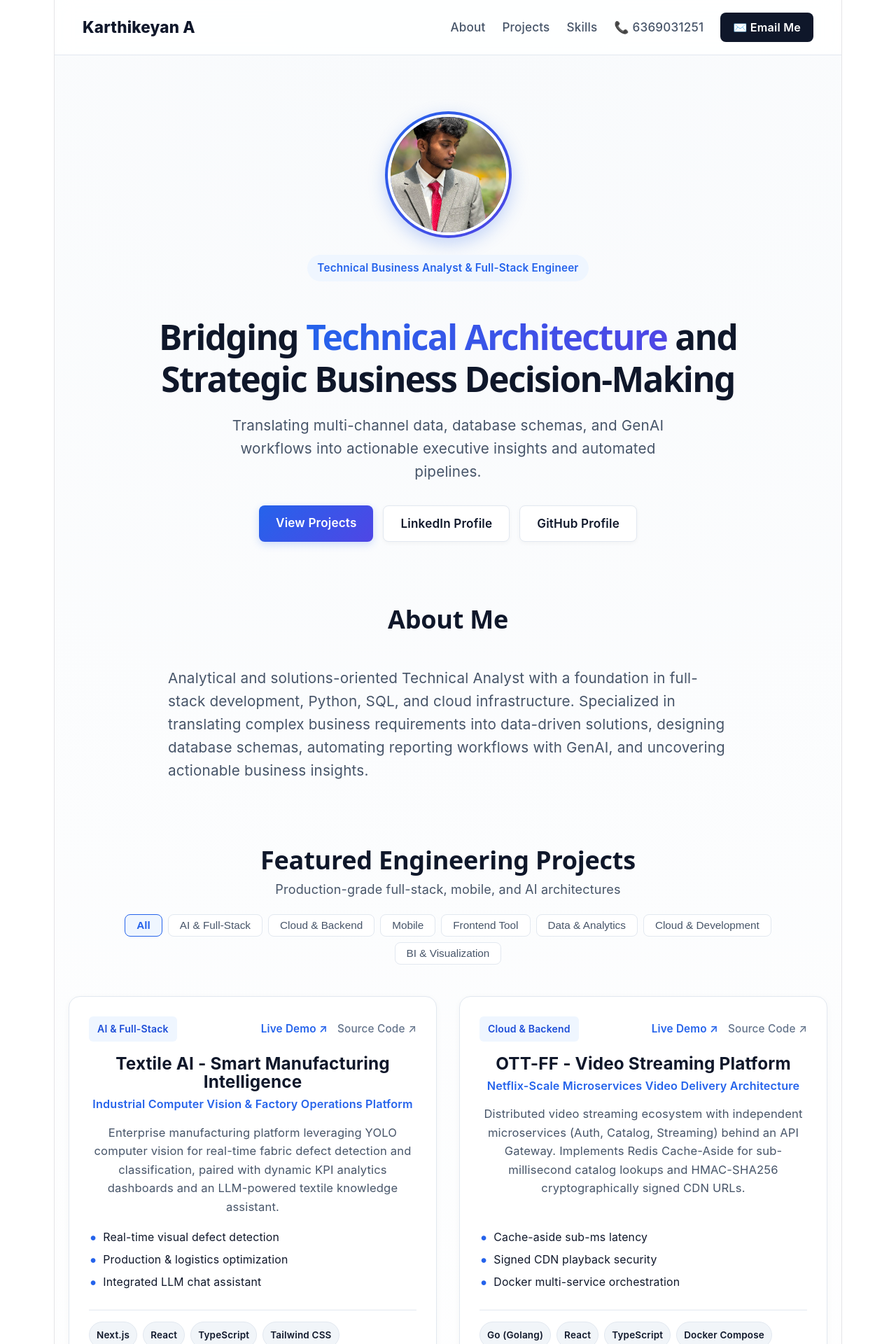
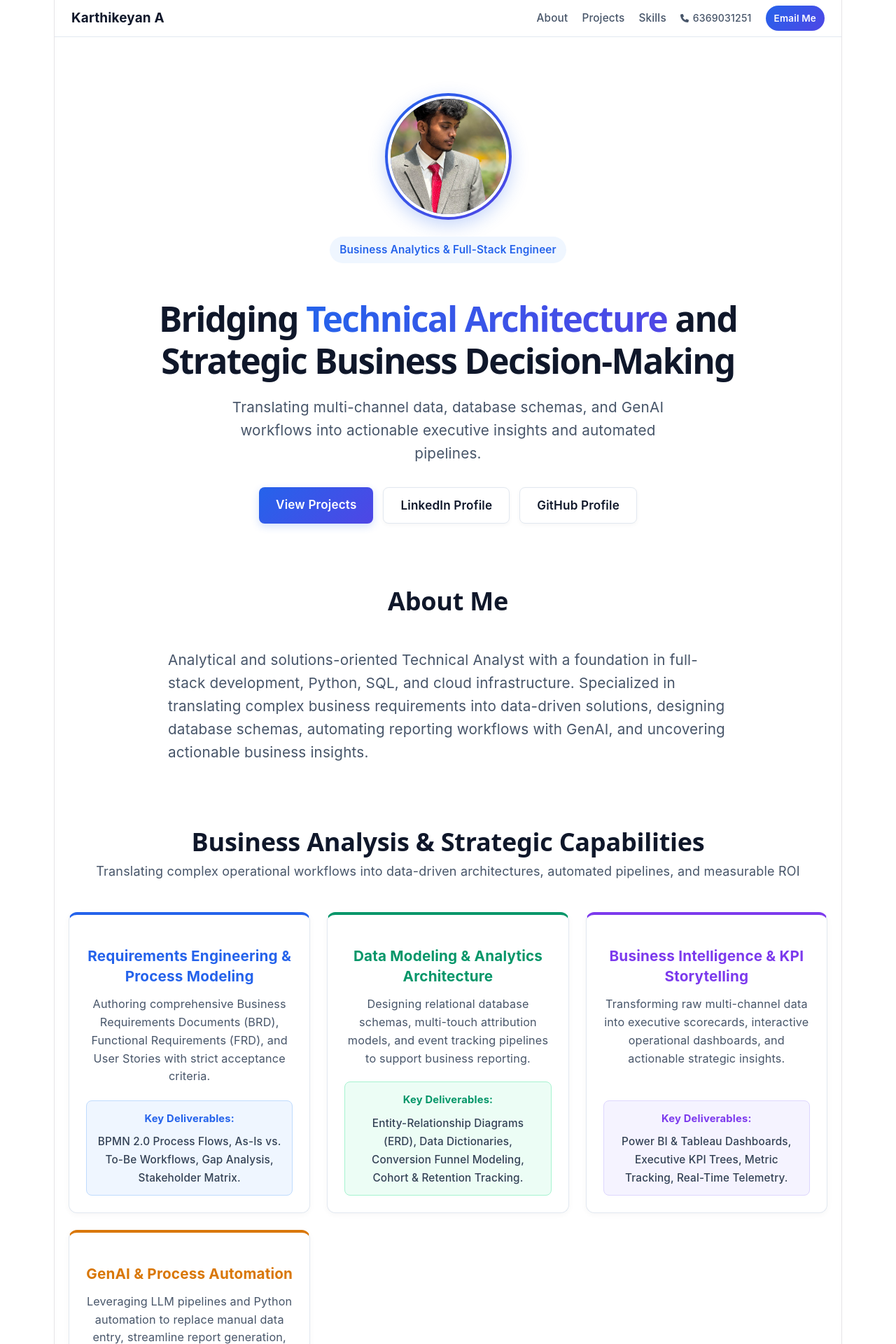
Before and after one commit to KarthiArun-droid/Portfolio, a React app: page / in a window 1280 px wide. Shown: the top 1920 px of the page at 70% size. Built offline with nearby package versions, Linux system fonts and the light colour scheme; the HTML template or start-up script is replaced by a standard one.

Commit message:
Important changes

```diff
--- a/Portfolio.jsx
+++ b/Portfolio.jsx
@@ -3,7 +3,7 @@ import profileImage from './Karthi.jpg';
 
 const profileConfig = {
     name: "Karthikeyan A",
-    title: "Technical Business Analyst & Full-Stack Engineer",
+    title: "Business Analytics & Full-Stack Engineer",
     avatarUrl: profileImage,
     github: "https://github.com/KarthiArun-droid",
     linkedin: "https://www.linkedin.com/in/karthikeyan-a-794649403",
@@ -11,7 +11,72 @@ const profileConfig = {
     phone: "6369031251"
 };
 
+const strategyCards = [
+    {
+        title: "Requirements Engineering & Process Modeling",
+        description: "Authoring comprehensive Business Requirements Documents (BRD), Functional Requirements (FRD), and User Stories with strict acceptance criteria.",
+        deliverables: "BPMN 2.0 Process Flows, As-Is vs. To-Be Workflows, Gap Analysis, Stakeholder Matrix.",
+        color: "#2563EB",
+        bg: "#EFF6FF",
+        border: "#BFDBFE"
+    },
+    {
+        title: "Data Modeling & Analytics Architecture",
+        description: "Designing relational database schemas, multi-touch attribution models, and event tracking pipelines to support business reporting.",
+        deliverables: "Entity-Relationship Diagrams (ERD), Data Dictionaries, Conversion Funnel Modeling, Cohort & Retention Tracking.",
+        color: "#059669",
+        bg: "#ECFDF5",
+        border: "#A7F3D0"
+    },
+    {
+        title: "Business Intelligence & KPI Storytelling",
+        description: "Transforming raw multi-channel data into executive scorecards, interactive operational dashboards, and actionable strategic insights.",
+        deliverables: "Power BI & Tableau Dashboards, Executive KPI Trees, Metric Tracking, Real-Time Telemetry.",
+        color: "#7C3AED",
+        bg: "#F5F3FF",
+        border: "#DDD6FE"
+    },
+    {
+        title: "GenAI & Process Automation",
+        description: "Leveraging LLM pipelines and Python automation to replace manual data entry, streamline report generation, and optimize operational velocity.",
+        deliverables: "Automated Reporting Pipelines, LLM Knowledge Bots, Batch ETL Scripts, Anomaly Detection.",
+        color: "#D97706",
+        bg: "#FFFBEB",
+        border: "#FDE68A"
+    }
+];
+
 const projects = [
+    {
+        title: "Multi-Role Real Estate Auction Platform (BA)",
+        tagline: "Data Architecture & Conversion Funnel Optimization",
+        description: "Focus on multi-user conversion funnel modeling, real-time event logs, database schema architecture, and inspection verification processes.",
+        tech: ["PostgreSQL", "Database Architecture", "Event Logs", "Process Mapping"],
+        category: "Cloud & Development",
+        highlights: ["Conversion funnel modeling", "Database schema architecture", "Real-time event logging"],
+        liveUrl: "https://github.com/KarthiArun-droid",
+        githubUrl: "https://github.com/KarthiArun-droid"
+    },
+    {
+        title: "Dynamic Digital Report & Certificate Studio (BA)",
+        tagline: "Automated Reporting Pipelines & Workflow Integration",
+        description: "Focus on business workflow automation, bulk data integration (CSV/JSON), and high-resolution automated reporting systems for enterprise use.",
+        tech: ["Workflow Automation", "Data Integration", "Reporting", "Process Automation"],
+        category: "BI & Visualization",
+        highlights: ["Business workflow automation", "Bulk data integration", "High-resolution automated reporting"],
+        liveUrl: "https://github.com/KarthiArun-droid",
+        githubUrl: "https://github.com/KarthiArun-droid"
+    },
+    {
+        title: "SpamTight Web Security & Anomaly Engine",
+        tagline: "High-Volume Traffic Classification & Threat Detection",
+        description: "Focus on high-volume traffic classification, pattern detection, real-time anomaly filtering, and geoblocking rules to secure web infrastructure.",
+        tech: ["Python", "Data Modeling", "Anomaly Detection", "REST APIs"],
+        category: "Data & Analytics",
+        highlights: ["Real-time anomaly filtering", "Traffic classification", "Geoblocking rules"],
+        liveUrl: "https://github.com/KarthiArun-droid",
+        githubUrl: "https://github.com/KarthiArun-droid"
+    },
     {
         title: "Textile AI - Smart Manufacturing Intelligence",
         tagline: "Industrial Computer Vision & Factory Operations Platform",
@@ -51,43 +116,13 @@ const projects = [
         highlights: ["WYSIWYG drag-and-drop editor", "Bulk CSV recipient generation", "High-res PDF/PNG export"],
         liveUrl: "https://github.com/KarthiArun-droid",
         githubUrl: "https://github.com/KarthiArun-droid"
-    },
-    {
-        title: "SpamTight Web Security & Anomaly Engine",
-        tagline: "High-Volume Traffic Classification & Threat Detection",
-        description: "Focus on high-volume traffic classification, pattern detection, real-time anomaly filtering, and geoblocking rules to secure web infrastructure.",
-        tech: ["Python", "Data Modeling", "Anomaly Detection", "REST APIs"],
-        category: "Data & Analytics",
-        highlights: ["Real-time anomaly filtering", "Traffic classification", "Geoblocking rules"],
-        liveUrl: "https://github.com/KarthiArun-droid",
-        githubUrl: "https://github.com/KarthiArun-droid"
-    },
-    {
-        title: "Multi-Role Real Estate Auction Platform (BA)",
-        tagline: "Data Architecture & Conversion Funnel Optimization",
-        description: "Focus on multi-user conversion funnel modeling, real-time event logs, database schema architecture, and inspection verification processes.",
-        tech: ["PostgreSQL", "Database Architecture", "Event Logs", "Process Mapping"],
-        category: "Cloud & Development",
-        highlights: ["Conversion funnel modeling", "Database schema architecture", "Real-time event logging"],
-        liveUrl: "https://github.com/KarthiArun-droid",
-        githubUrl: "https://github.com/KarthiArun-droid"
-    },
-    {
-        title: "Dynamic Digital Report & Certificate Studio (BA)",
-        tagline: "Automated Reporting Pipelines & Workflow Integration",
-        description: "Focus on business workflow automation, bulk data integration (CSV/JSON), and high-resolution automated reporting systems for enterprise use.",
-        tech: ["Workflow Automation", "Data Integration", "Reporting", "Process Automation"],
-        category: "BI & Visualization",
-        highlights: ["Business workflow automation", "Bulk data integration", "High-resolution automated reporting"],
-        liveUrl: "https://github.com/KarthiArun-droid",
-        githubUrl: "https://github.com/KarthiArun-droid"
     }
 ];
 
 export default function Portfolio() {
     const [filter, setFilter] = useState("All");
 
-    const categories = ["All", "AI & Full-Stack", "Cloud & Backend", "Mobile", "Frontend Tool", "Data & Analytics", "Cloud & Development", "BI & Visualization"];
+    const categories = ["All", "Data & Analytics", "BI & Visualization", "Cloud & Development", "AI & Full-Stack", "Cloud & Backend", "Mobile", "Frontend Tool"];
 
     const filteredProjects = filter === "All"
         ? projects
@@ -96,20 +131,31 @@ export default function Portfolio() {
     return (
         <div style={styles.page}>
             <style>{`
-                .project-card { transition: all 0.3s ease; }
+                .project-card { transition: all 0.3s ease; position: relative; overflow: hidden; }
+                .project-card::before { content: ''; position: absolute; top: 0; left: 0; width: 100%; height: 4px; background: linear-gradient(90deg, #2563EB, #4F46E5); transform: scaleX(0); transition: transform 0.3s ease; transform-origin: left; }
                 .project-card:hover { transform: translateY(-4px); box-shadow: 0 12px 24px rgba(0, 0, 0, 0.08) !important; }
+                .project-card:hover::before { transform: scaleX(1); }
+                .strategy-card { transition: transform 0.3s ease, box-shadow 0.3s ease; }
+                .strategy-card:hover { transform: translateY(-4px); box-shadow: 0 12px 24px rgba(0, 0, 0, 0.08) !important; }
                 .btn-hover { transition: transform 0.2s ease, box-shadow 0.2s ease; }
                 .btn-hover:hover { transform: translateY(-2px); box-shadow: 0 6px 20px rgba(37, 99, 235, 0.4) !important; }
+                .nav-link { transition: color 0.2s ease; }
+                .nav-link:hover { color: #2563EB !important; }
             `}</style>
             {/* Navigation Bar */}
             <nav style={styles.nav}>
                 <div style={styles.logo}>{profileConfig.name}</div>
                 <div style={styles.navLinks}>
-                    <a href="#about" style={styles.navLink}>About</a>
-                    <a href="#projects" style={styles.navLink}>Projects</a>
-                    <a href="#skills" style={styles.navLink}>Skills</a>
-                    <a href={`tel:${profileConfig.phone}`} style={styles.navLink}>📞 {profileConfig.phone}</a>
-                    <a href={`mailto:${profileConfig.email}`} style={styles.contactBtn}>✉️ Email Me</a>
+                    <a href="#about" style={styles.navLink} className="nav-link">About</a>
+                    <a href="#projects" style={styles.navLink} className="nav-link">Projects</a>
+                    <a href="#skills" style={styles.navLink} className="nav-link">Skills</a>
+                    <a href={`tel:${profileConfig.phone}`} style={styles.phoneLink} className="nav-link">
+                        <svg xmlns="http://www.w3.org/2000/svg" width="12" height="12" viewBox="0 0 512 512" style={{marginRight: '2px'}}>
+                            <path d="M164.9 24.6c-7.7-18.6-28-28.5-47.4-23.2l-88 24C12.1 30.2 0 46 0 64C0 311.4 200.6 512 448 512c18 0 33.8-12.1 38.6-29.5l24-88c5.3-19.4-4.6-39.7-23.2-47.4l-96-40c-16.3-6.8-35.2-2.1-46.3 11.6L304.7 368C234.3 334.7 177.3 277.7 144 207.3L193.3 167c13.7-11.2 18.4-30 11.6-46.3l-40-96z" fill="currentColor"/>
+                        </svg>
+                        {profileConfig.phone}
+                    </a>
+                    <a href={`mailto:${profileConfig.email}`} style={styles.contactBtn} className="btn-hover">Email Me</a>
                 </div>
             </nav>
 
@@ -147,6 +193,27 @@ export default function Portfolio() {
                 <p style={{ ...styles.heroSubtitle, textAlign: 'left', maxWidth: '800px', margin: '0 auto' }}>
                     Analytical and solutions-oriented Technical Analyst with a foundation in full-stack development, Python, SQL, and cloud infrastructure. Specialized in translating complex business requirements into data-driven solutions, designing database schemas, automating reporting workflows with GenAI, and uncovering actionable business insights.
                 </p>
+            </section>
+
+            {/* Business Analysis & Data Strategy Section */}
+            <section id="strategy" style={styles.section}>
+                <div style={styles.sectionHeader}>
+                    <h2 style={styles.sectionTitle}>Business Analysis & Strategic Capabilities</h2>
+                    <p style={styles.sectionSubtitle}>Translating complex operational workflows into data-driven architectures, automated pipelines, and measurable ROI</p>
+                </div>
+
+                <div style={styles.strategyGrid}>
+                    {strategyCards.map((card, idx) => (
+                        <div key={idx} style={{...styles.strategyCard, borderTop: `4px solid ${card.color}`}} className="strategy-card">
+                            <h3 style={{...styles.strategyCardTitle, color: card.color}}>{card.title}</h3>
+                            <p style={styles.strategyCardDesc}>{card.description}</p>
+                            <div style={{...styles.strategyDeliverablesBox, backgroundColor: card.bg, border: `1px solid ${card.border}`}}>
+                                <strong style={{color: card.color, fontSize: '0.82rem', display: 'block', marginBottom: '6px'}}>Key Deliverables:</strong>
+                                <span style={{fontSize: '0.85rem', color: '#334155', fontWeight: '500', lineHeight: '1.5'}}>{card.deliverables}</span>
+                            </div>
+                        </div>
+                    ))}
+                </div>
             </section>
 
             {/* Projects Section */}
@@ -210,12 +277,12 @@ export default function Portfolio() {
                 <h2 style={styles.sectionTitle}>Skills & Architecture</h2>
                 <div style={styles.skillsGrid}>
                     {[
-                        { cat: 'Frontend & Mobile', skills: 'React 19, Next.js 16, React Native, TypeScript, Tailwind CSS, Framer Motion' },
-                        { cat: 'Backend & Microservices', skills: 'Go (Golang), Python, FastAPI, REST APIs, WebSockets, Redis' },
                         { cat: 'Data & Analytics', skills: 'SQL, Data Modeling, Multi-Channel Analytics, Funnel Analysis, BRD/FRD, BPMN' },
                         { cat: 'BI & Visualization', skills: 'Power BI, Tableau, Interactive Dashboards, Web Analytics, Data Storytelling, KPI Tracking' },
+                        { cat: 'Cloud & Development', skills: 'AWS, Database Architecture (PostgreSQL, MongoDB), Git, Agile/Scrum, Docker' },
                         { cat: 'AI & Automation', skills: 'Generative AI, LLM Automation Workflows, Process Automation, Python, Predictive Analytics' },
-                        { cat: 'Cloud & Development', skills: 'AWS, Database Architecture (PostgreSQL, MongoDB), Git, Agile/Scrum, Docker' }
+                        { cat: 'Frontend & Mobile', skills: 'React 19, Next.js 16, React Native, TypeScript, Tailwind CSS, Framer Motion' },
+                        { cat: 'Backend & Microservices', skills: 'Go (Golang), Python, FastAPI, REST APIs, WebSockets, Redis' }
                     ].map((group, idx) => (
                         <div key={idx} style={styles.skillBox}>
                             <h4 style={styles.skillCategory}>{group.cat}</h4>
@@ -253,7 +320,7 @@ const theme = {
 
 const styles = {
     page: {
-        background: 'radial-gradient(circle at 50% 0%, #F8FAFC 0%, #FFFFFF 50%)',
+        background: '#FFFFFF',
         color: theme.textMain,
         minHeight: '100vh',
         fontFamily: '-apple-system, BlinkMacSystemFont, "Segoe UI", Roboto, sans-serif'
@@ -262,20 +329,21 @@ const styles = {
         display: 'flex',
         justifyContent: 'space-between',
         alignItems: 'center',
-        padding: '18px 40px',
+        padding: '8px 24px',
         maxWidth: '1200px',
         margin: '0 auto',
-        borderBottom: `1px solid ${theme.border}`,
+        borderBottom: '1px solid #E2E8F0',
         position: 'sticky',
         top: 0,
         backgroundColor: 'rgba(255, 255, 255, 0.85)',
         backdropFilter: 'blur(12px)',
         zIndex: 1000
     },
-    logo: { fontSize: '1.25rem', fontWeight: '800', color: theme.textMain },
-    navLinks: { display: 'flex', gap: '24px', alignItems: 'center' },
-    navLink: { color: theme.textSub, textDecoration: 'none', fontSize: '0.95rem', fontWeight: '500' },
-    contactBtn: { color: '#ffffff', backgroundColor: theme.textMain, textDecoration: 'none', fontSize: '0.9rem', fontWeight: '600', padding: '8px 18px', borderRadius: '8px' },
+    logo: { fontSize: '1.05rem', fontWeight: '700', color: theme.textMain },
+    navLinks: { display: 'flex', gap: '20px', alignItems: 'center' },
+    navLink: { color: '#475569', textDecoration: 'none', fontSize: '0.85rem', fontWeight: '500' },
+    phoneLink: { color: '#475569', textDecoration: 'none', fontSize: '0.78rem', fontWeight: '500', display: 'flex', alignItems: 'center', gap: '4px' },
+    contactBtn: { color: '#ffffff', background: 'linear-gradient(135deg, #2563EB, #4F46E5)', textDecoration: 'none', fontSize: '0.75rem', fontWeight: '600', padding: '5px 12px', borderRadius: '50px' },
     hero: { maxWidth: '850px', margin: '0 auto', textAlign: 'center', padding: '80px 20px 90px' },
     avatarWrapper: {
         display: 'inline-flex',
@@ -326,6 +394,39 @@ const styles = {
     filterRow: { display: 'flex', justifyContent: 'center', gap: '8px', marginTop: '22px', flexWrap: 'wrap' },
     filterBtn: { background: '#ffffff', border: `1px solid ${theme.border}`, color: theme.textSub, padding: '6px 16px', borderRadius: '8px', cursor: 'pointer', fontSize: '0.85rem', fontWeight: '500' },
     filterBtnActive: { background: theme.accentLight, border: `1px solid ${theme.accent}`, color: theme.accent, fontWeight: '700', padding: '6px 16px', borderRadius: '8px', cursor: 'pointer', fontSize: '0.85rem' },
+    strategyGrid: {
+        display: 'grid',
+        gridTemplateColumns: 'repeat(auto-fit, minmax(260px, 1fr))',
+        gap: '24px',
+        alignItems: 'stretch'
+    },
+    strategyCard: {
+        backgroundColor: '#FFFFFF',
+        border: '1px solid #E2E8F0',
+        borderRadius: '12px',
+        padding: '24px',
+        display: 'flex',
+        flexDirection: 'column',
+        boxShadow: '0 2px 8px rgba(0, 0, 0, 0.04)'
+    },
+    strategyCardTitle: {
+        fontSize: '1.15rem',
+        fontWeight: '700',
+        marginBottom: '12px',
+        lineHeight: '1.4'
+    },
+    strategyCardDesc: {
+        fontSize: '0.9rem',
+        color: '#475569',
+        lineHeight: '1.6',
+        marginBottom: '20px',
+        flexGrow: 1
+    },
+    strategyDeliverablesBox: {
+        padding: '12px 14px',
+        borderRadius: '8px',
+        marginTop: 'auto'
+    },
     grid: {
         display: 'grid',
         gridTemplateColumns: 'repeat(auto-fit, minmax(380px, 1fr))',
@@ -351,11 +452,12 @@ const styles = {
     },
     categoryBadge: {
         fontSize: '0.78rem',
-        color: '#1D4ED8',
-        background: '#EFF6FF',
-        padding: '5px 12px',
-        borderRadius: '6px',
-        fontWeight: '600',
+        color: '#4F46E5',
+        background: 'linear-gradient(135deg, #EEF2FF 0%, #E0E7FF 100%)',
+        border: '1px solid #C7D2FE',
+        padding: '4px 12px',
+        borderRadius: '20px',
+        fontWeight: '700',
         whiteSpace: 'nowrap'
     },
     cardActions: {
```
